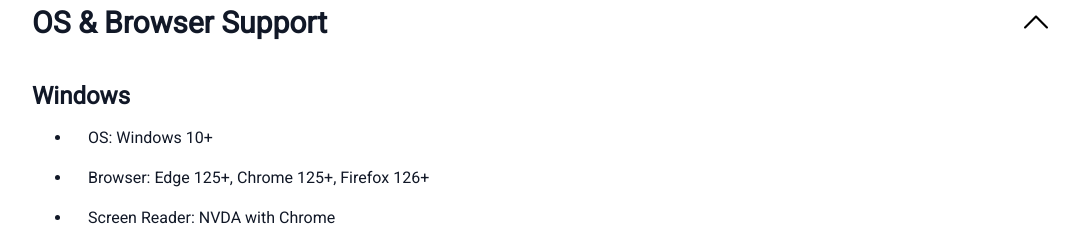
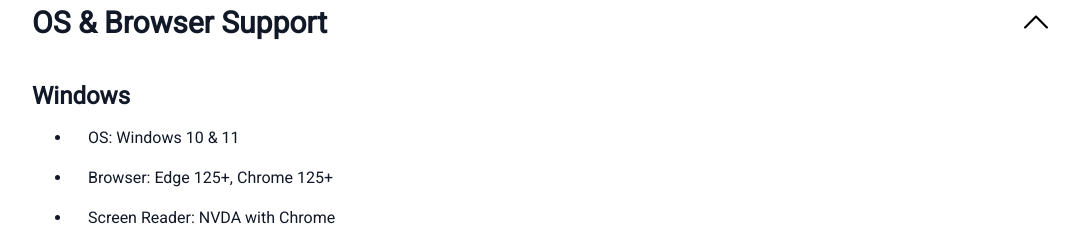
Before and after one commit to eReader-backup/ereader-landing-pages, a plain HTML site: page Inlingua/index.html in a window 1280 px wide. Shown: the part 2820-3060 px from the top of the page, without its empty margins (96-1175 px from the left). Drawn offline with nearby package versions, Linux system fonts and the light colour scheme.

Commit message:
windows OS update

```diff
--- a/Inlingua/index.html
+++ b/Inlingua/index.html
@@ -301,8 +301,8 @@
             <h2>Windows</h2>
             <div class="description">
               <ul>
-                <li>OS: Windows 10+</li>
-                <li>Browser: Edge 125+, Chrome 125+, Firefox 126+</li>
+                <li>OS: Windows 10 & 11</li>
+                <li>Browser: Edge 125+, Chrome 125+</li>
                 <li>Screen Reader: NVDA with Chrome</li>
               </ul>
             </div>
```
